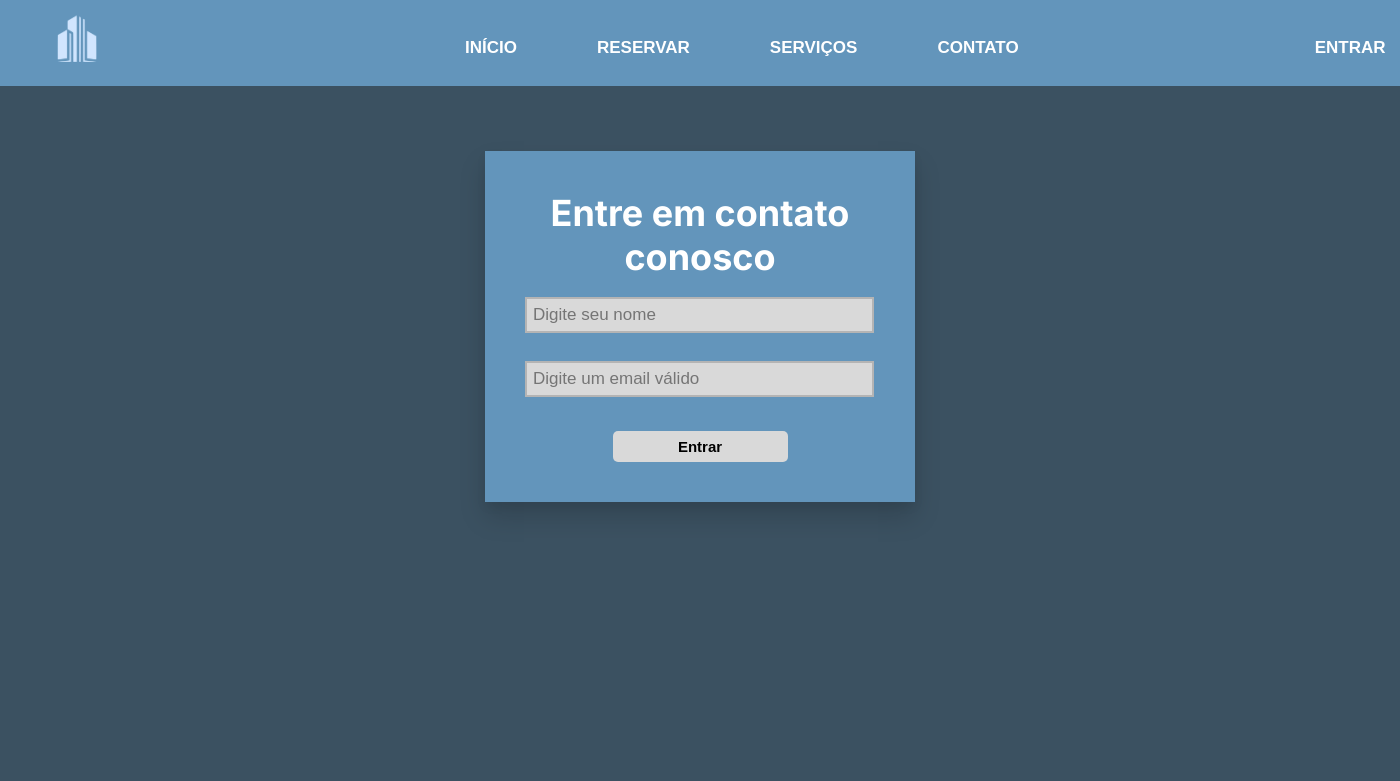
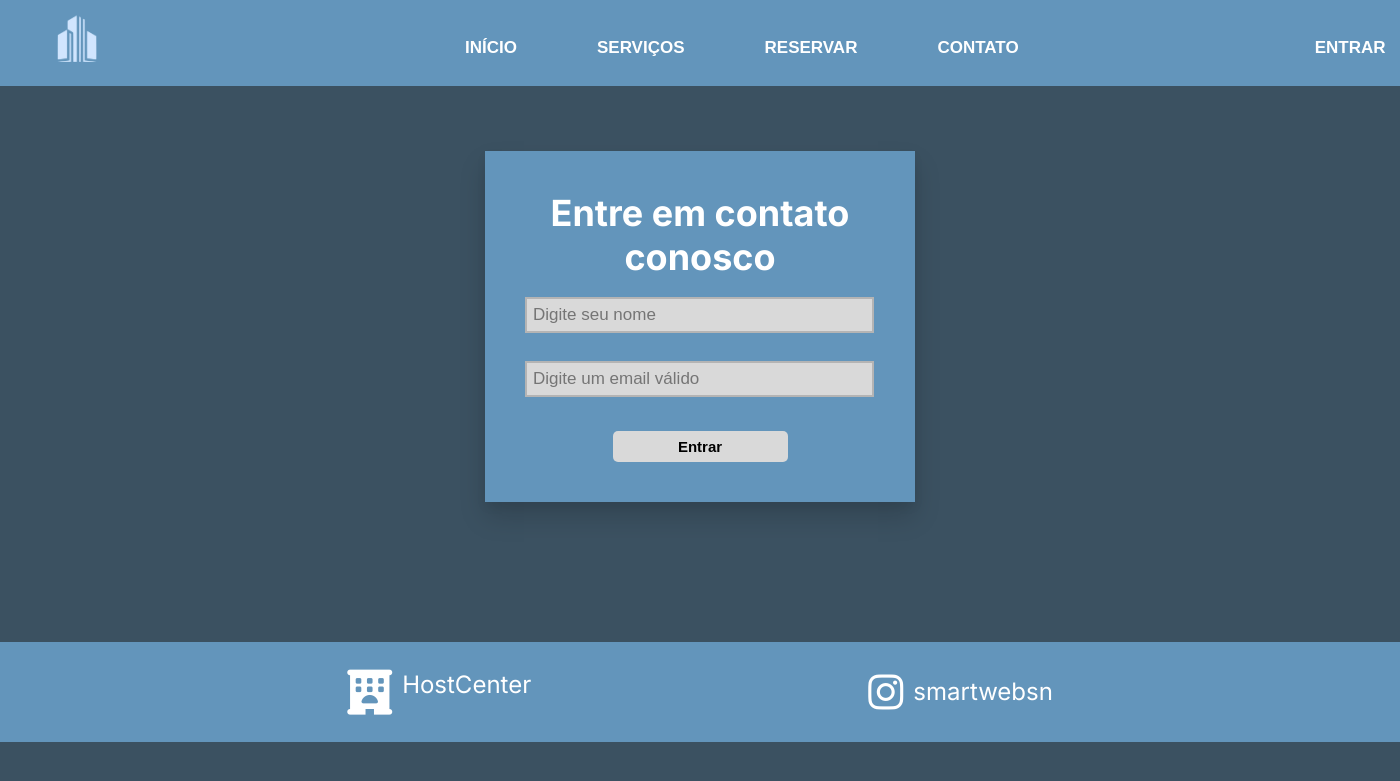
Before and after one commit to lucasbalderrama/hostcenter, a PHP site: page /contato.html in a window 1400 px wide. Shown: the top 781 px of the page. Run offline with PHP 8.4, Linux system fonts and the light colour scheme.

Commit message:
nav bar e footer

```diff
--- a/contato.html
+++ b/contato.html
@@ -20,8 +20,8 @@
                 <ul>
                     <div id="navEsquerda">
                         <li><h3><a href="./index.html">início</a></h3></li>
+                        <li><h3><a href="./servicos.html">Serviços</a></h3></li>
                         <li><h3><a href="./reservar.html">Reservar</a></h3></li>
-                        <li><h3><a href="./servicos.html">Serviços</a></h3></li>
                         <li><h3><a href="./contato.html">Contato</a></h3></li>
                         <li><h3><a id="login" href="./login.html">Entrar</a></h3></li>
                     </div>
@@ -44,6 +44,15 @@
 
         </form>
     </div>
-
+    <footer>
+        <div class="flex">
+            <i id="hotel" class="fa-solid fa-hotel"></i>
+            <p>HostCenter</p>
+        </div>
+        <div class="flex">
+            <i class="fa-brands fa-instagram"></i>
+            <a href="#">smartwebsn</a>
+        </div>
+    </footer>
 </body>
 </html>
--- a/css/contato.css
+++ b/css/contato.css
@@ -136,3 +136,39 @@ input{
     font-weight: bold;
     text-decoration: none;
 }
+footer{
+    margin-top: 15vh;
+    background-color:rgba(99, 149, 187, 1);
+    color:white;
+    text-align: left;
+    padding: 10px;
+    bottom: 0;
+    display: flex;
+    justify-content: space-evenly;
+    align-items: center;
+    height: 80px;
+}
+
+footer a{
+    text-decoration: none;
+    margin-top: 5px;
+}
+
+.fa-instagram{
+    font-size: 40px;
+}
+.fa-hotel{
+    font-size: 45px;
+}
+.flex{
+    display: flex;
+}
+.flex a, .flex p{
+    margin-left: 10px;
+    color:white;
+    font-weight: bolder;
+    font-family: "Inter", sans-serif;
+}
+#footerHostCenter a, #footerHostCenter p{
+    margin-top: 30px;
+}
--- a/index.html
+++ b/index.html
@@ -78,13 +78,13 @@
         </div>
     </section>
     <footer>
-        <div class="flex" id="footerHostCenter">
+        <div class="flex">
             <i id="hotel" class="fa-solid fa-hotel"></i>
             <p>HostCenter</p>
         </div>
         <div class="flex">
             <i class="fa-brands fa-instagram"></i>
-            <p>@smartwebsn</p>
+            <a href="#">smartwebsn</a>
         </div>
     </footer>
 </body>
--- a/reservar.html
+++ b/reservar.html
@@ -20,8 +20,8 @@
                 <ul>
                     <div id="navEsquerda">
                         <li><h3><a href="./index.html">início</a></h3></li>
+                        <li><h3><a href="./servicos.html">Serviços</a></h3></li>
                         <li><h3><a href="./reservar.html">Reservar</a></h3></li>
-                        <li><h3><a href="./servicos.html">Servicos</a></h3></li>
                         <li><h3><a href="./contato.html">Contato</a></h3></li>
                         <li><h3><a id="login" href="./login.html">Entrar</a></h3></li>
                     </div>
@@ -67,13 +67,13 @@
     </section>
 
     <footer>
-        <div class="flex" id="footerHostCenter">
+        <div class="flex">
             <i id="hotel" class="fa-solid fa-hotel"></i>
             <p>HostCenter</p>
         </div>
         <div class="flex">
             <i class="fa-brands fa-instagram"></i>
-            <a href="https://www.instagram.com/smartwebsn/">smartwebsn</a>
+            <a href="#">smartwebsn</a>
         </div>
     </footer>
 </body>
```
Also changed, not shown: css/index.css (+8 -7 lines), css/login.css (+98 -0 lines), css/reservar.css (+39 -0 lines), login.html (+24 -1 lines).
